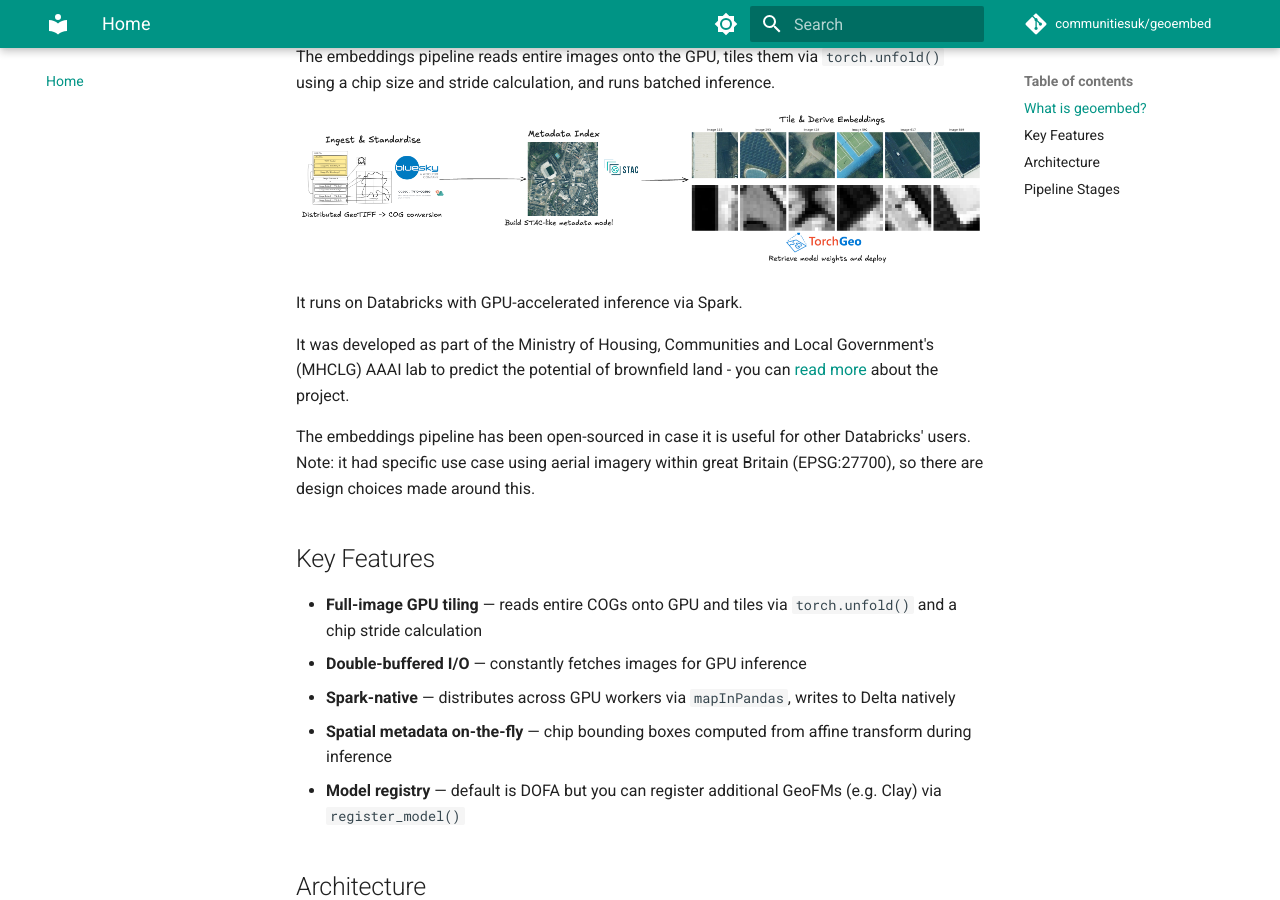
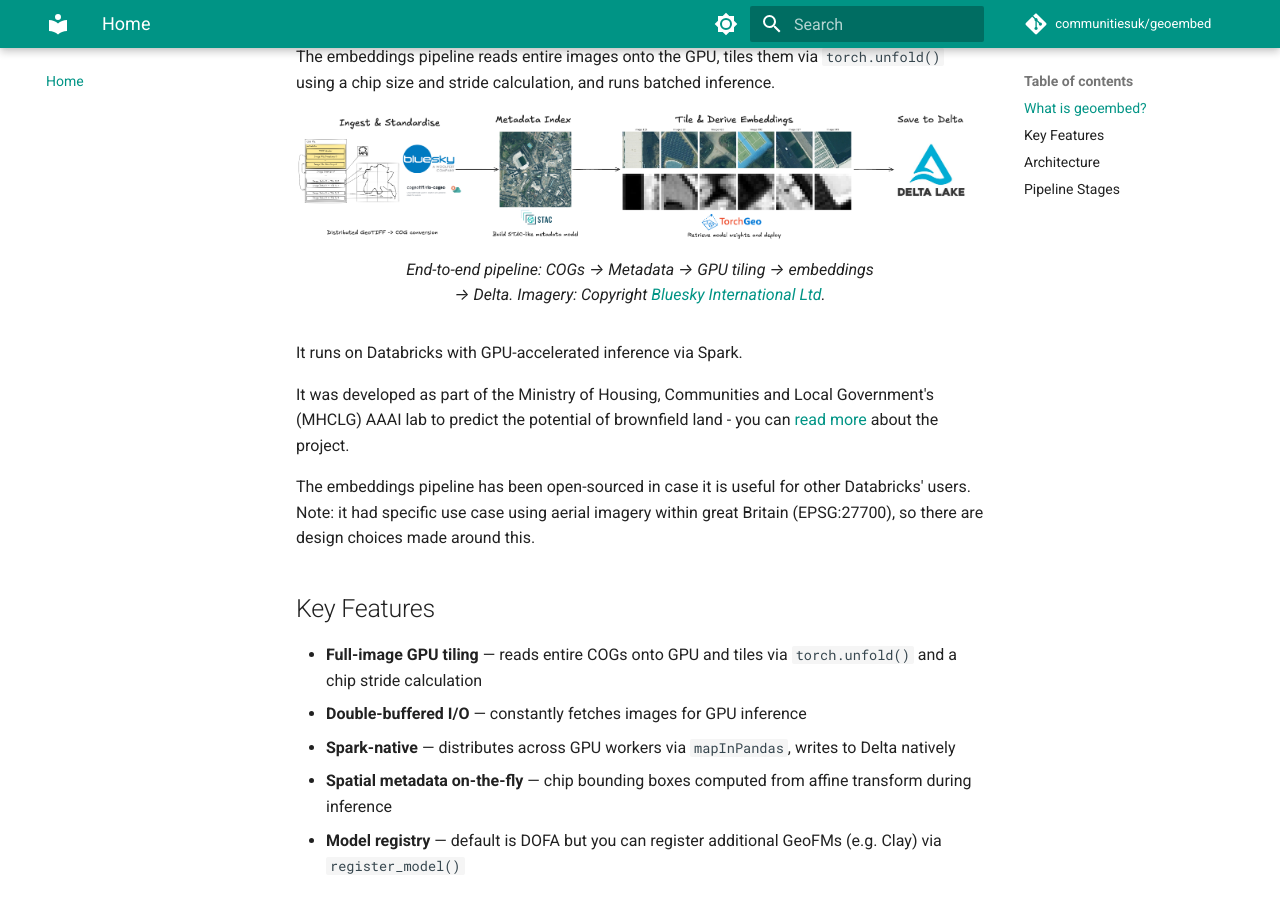
Before and after one commit to communitiesuk/geoembed, an MkDocs documentation site: the page built from docs/index.md, in a window 1280 px wide and 900 px high, scrolled down 367 px. Built offline with MkDocs 1.6.1 and Material for MkDocs 9.7.7, drawn with Linux system fonts in a browser that asks for light colours; comment, search, counter and statistics services are not loaded.

Commit message:
doccs: update flowchart, show for docmentation site only

```diff
--- a/docs/index.md
+++ b/docs/index.md
@@ -10,7 +10,10 @@
 The embeddings pipeline reads entire images onto the GPU, tiles them via `torch.unfold()` using a
 chip size and stride calculation, and runs batched inference.
 
-![Pipeline flowchart](assets/pipeline_flowchart.png)
+<figure markdown="span">
+    ![Pipeline flowchart](assets/pipeline_flowchart.png)
+    <figcaption>End-to-end pipeline: COGs → Metadata → GPU tiling → embeddings → Delta. Imagery: Copyright [Bluesky International Ltd](https://bluesky-world.com/).</figcaption>
+  </figure>
 
 It runs on Databricks with GPU-accelerated inference via Spark.
 
--- a/mkdocs.yml
+++ b/mkdocs.yml
@@ -82,5 +82,7 @@
   - pymdownx.inlinehilite
   - pymdownx.tabbed:
       alternate_style: true
+  - attr_list
+  - md_in_html
   - toc:
       permalink: true
```
Also changed, not shown: README.md (+0 -2 lines), docs/assets/pipeline_flowchart.png.
